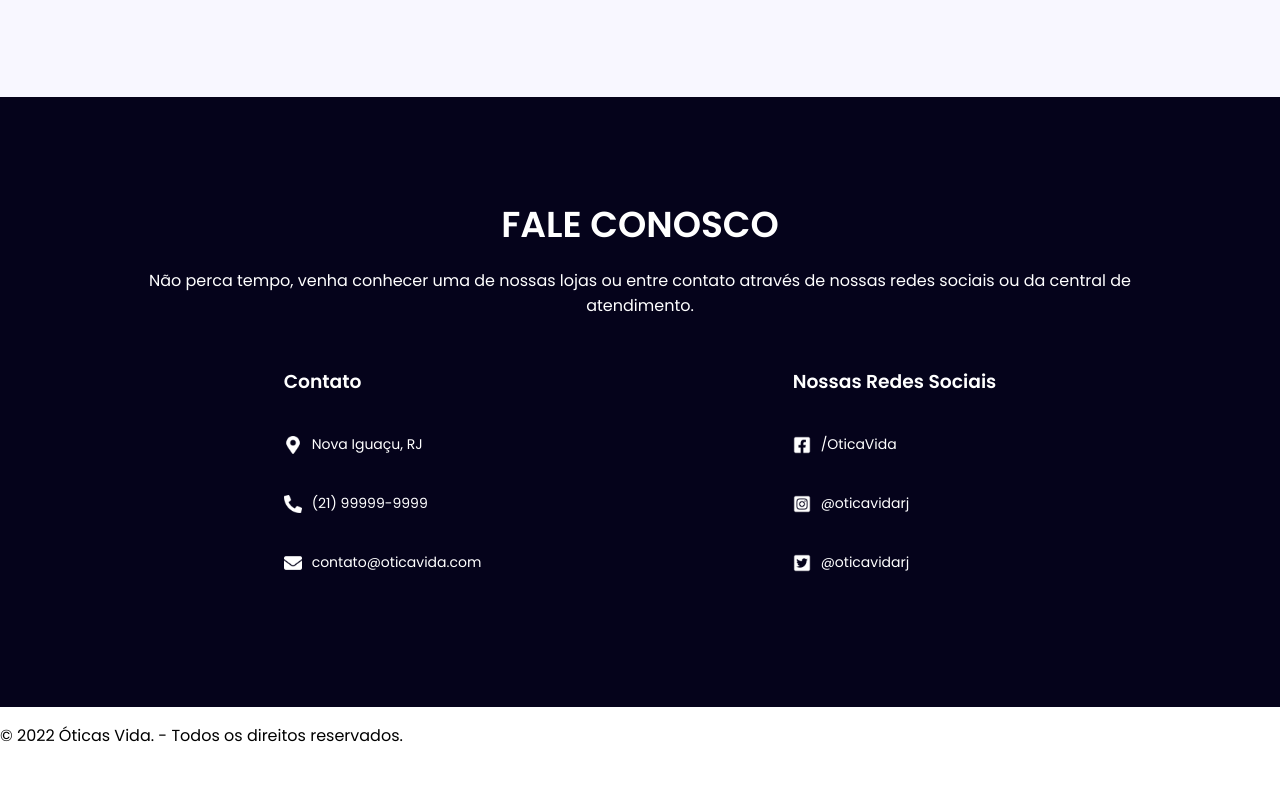
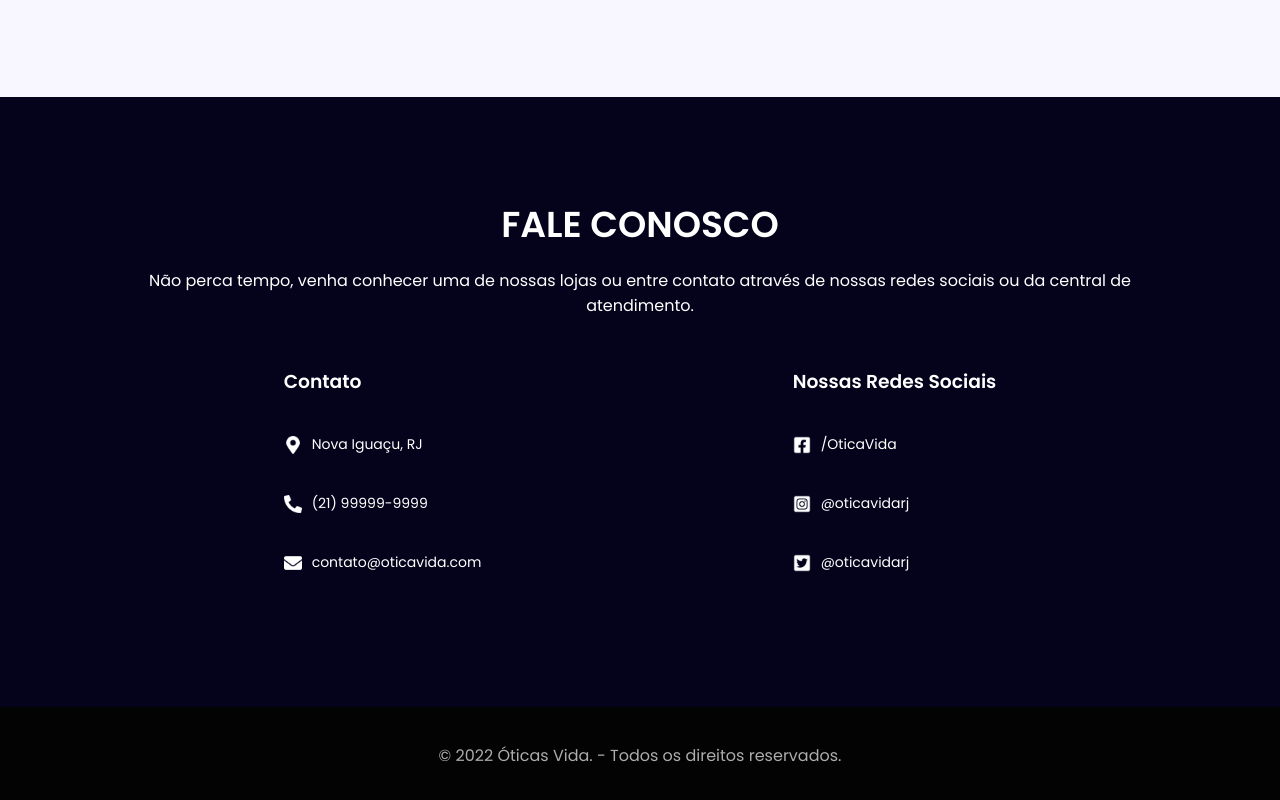
Before and after one commit to Jhonatan-Silva-Oliveira/pjt-oticas-vida, a React (Create React App) app: page / in a window 1280 px wide. Shown: the part 2954-3754 px from the top of the page. Before the commit the page ends 3718 px from the top, so only its background shows below. Built offline with nearby package versions, Linux system fonts and the light colour scheme; a web font is replaced by a local one.

Commit message:
adc estilo rodape

```diff
--- a/src/componentes/Rodape/index.js
+++ b/src/componentes/Rodape/index.js
@@ -1,4 +1,5 @@
 import React from 'react';
+import './style.css'
 
 export default function Rodape() {
   return (
--- /dev/null
+++ b/src/componentes/Rodape/style.css
@@ -0,0 +1,6 @@
+footer {
+  background: #030303;
+  text-align: center;
+  color: #adadad;
+  padding: 20px;
+}
```
